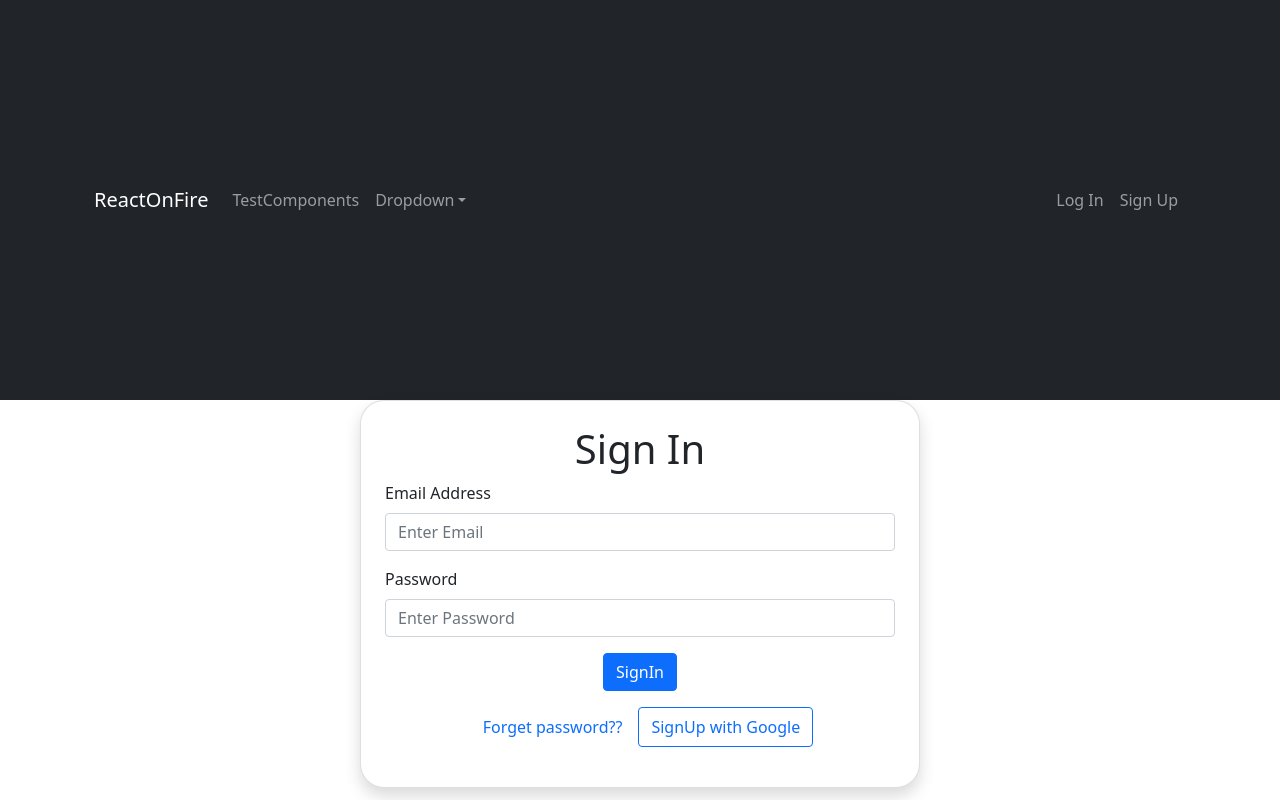
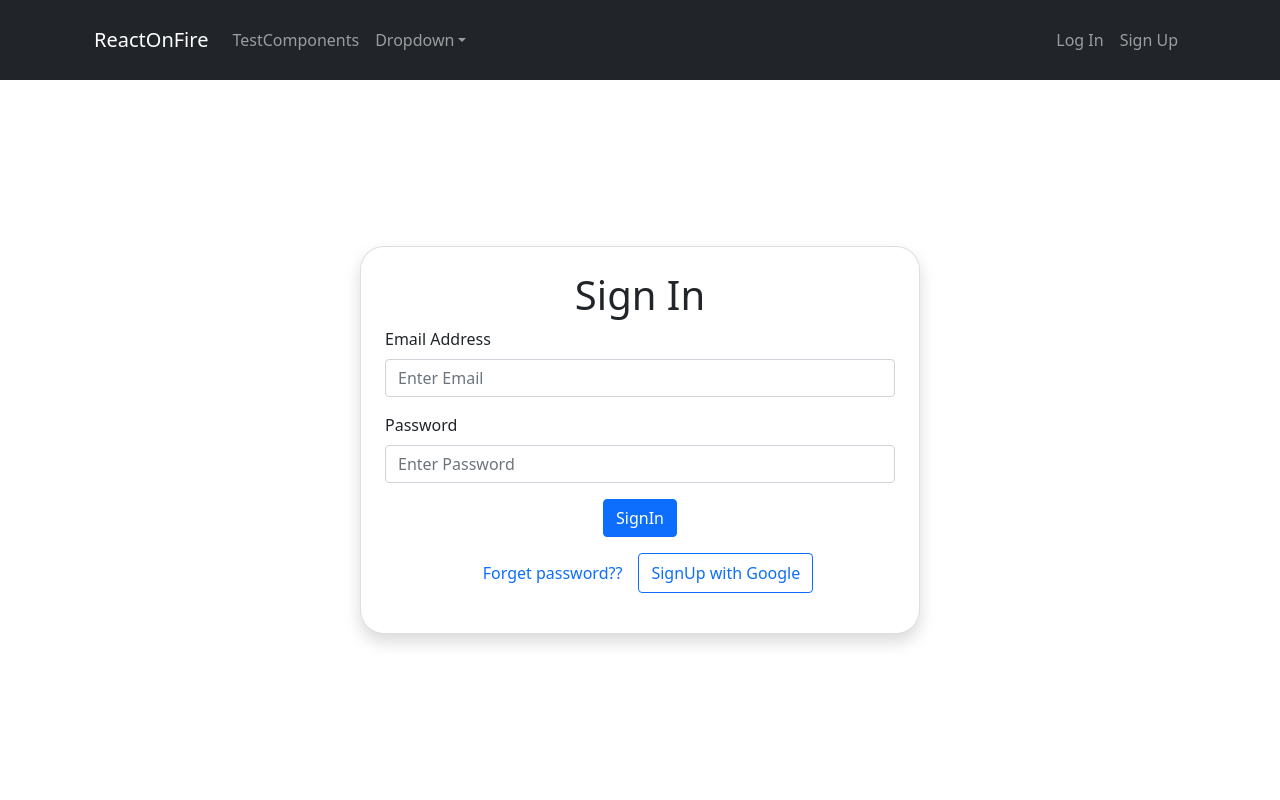
Before and after one commit to DevWill-Emme/ReactOnFire, a React (Create React App) app: page /login in a window 1280 px wide. Built offline with nearby package versions, Linux system fonts and the light colour scheme; no server answers.

Commit message:
fixing some views

```diff
--- a/src/components/Layout/index.jsx
+++ b/src/components/Layout/index.jsx
@@ -5,8 +5,8 @@ import './style.css'
 export default function Layout({children}) {
 	return (
 		<Container fluid id={"layoutContainer"}>
-			<Row className={'header'}>
-				<Navbar collapseOnSelect expand="md" bg="dark" variant="dark" className="position-sticky top-0">
+			<Row className={'header position-sticky top-0'}>
+				<Navbar collapseOnSelect expand="md" bg="dark" variant="dark">
 					<Container>
 						<Navbar.Brand>ReactOnFire</Navbar.Brand>
 						<Navbar.Toggle aria-controls="responsive-navbar-nav"/>
@@ -30,7 +30,7 @@ export default function Layout({children}) {
 				</Navbar>
 			</Row>
 			<Row className={"body"}>
-				<Col className={''} style={{height: "1rem"}}>{children}</Col>
+				<Col>{children}</Col>
 			</Row>
 		</Container>
 	)
--- a/src/components/Layout/style.css
+++ b/src/components/Layout/style.css
@@ -1,9 +1,9 @@
 .header {
-    height: 50% !important;
+    height: 10% !important;
 }
 
 .body {
-    height: 50% !important;
+    height: 90% !important;
 }
 
 .log {
--- a/src/components/SignForm/index.jsx
+++ b/src/components/SignForm/index.jsx
@@ -93,7 +93,7 @@ export default function SForm({
 
 	return (
 		<>
-			<Card className={`p-4 shadow ${center}`} style={{borderRadius: "1.5rem"}}>
+			<Card className={`p-4 shadow ${center}`} style={{borderRadius: "1.5rem", height: "fit-content"}}>
 				<Row className={center}>
 					<h1 className={"w-auto"}>{title}</h1>
 				</Row>
--- a/src/pages/Login/ResetPass/index.jsx
+++ b/src/pages/Login/ResetPass/index.jsx
@@ -23,8 +23,8 @@ export default function ResetPass() {
 	]
 
 	return (
-		<Container fluid className={'d-flex justify-content-center '}>
-			<Row style={{width: "35rem"}}>
+		<Container fluid className="d-flex justify-content-center h-100">
+			<Row style={{width: "35rem", alignItems: 'center'}}>
 				<SForm
 					btnValue={"Send Email"}
 					renderControl={formRender}
--- a/src/pages/Login/index.jsx
+++ b/src/pages/Login/index.jsx
@@ -35,8 +35,8 @@ function Login() {
 	]
 
 	return (
-		<Container fluid className="d-flex justify-content-center">
-			<Row style={{width: "35rem"}}>
+		<Container fluid className="d-flex justify-content-center h-100">
+			<Row style={{width: "35rem", alignItems: 'center'}}>
 				<SForm
 					title={"Sign In"}
 					btnValue={"SignIn"}
--- a/src/pages/Register/index.jsx
+++ b/src/pages/Register/index.jsx
@@ -32,8 +32,8 @@ function SignUp() {
 	]
 
 	return (
-		<Container fluid className="d-flex justify-content-center position-relative top-50">
-			<Row style={{width: "35rem"}}>
+		<Container fluid className="d-flex justify-content-center h-100">
+			<Row style={{width: "35rem", alignItems: 'center'}}>
 				<SForm
 					title={"Sign Up"}
 					btnValue={"SignUp"}
--- a/src/pages/Test/index.jsx
+++ b/src/pages/Test/index.jsx
@@ -85,8 +85,8 @@ export default function Test() {
             {
                 // TODO: this is the view of reset password
             }
-            <Container fluid id={"restPassword"} className={'d-flex justify-content-center d-none'}>
-                <Row style={{width: "35rem"}}>
+            <Container fluid className="d-flex justify-content-center h-100 d-none">
+                <Row style={{width: "35rem", alignItems: 'center'}}>
                     {(check)
                         ?// TODO redirect to login page
                         <Container className={`p-4 shadow d-flex justify-content-center`}
@@ -108,8 +108,8 @@ export default function Test() {
             {
                 // TODO: and this is the one to verify email
             }
-            <Container fluid id={"verifyEmail"} className={'d-flex justify-content-center d-none'}>
-                <Row style={{width: "35rem"}}>
+            <Container fluid className="d-flex justify-content-center h-100 d-none">
+                <Row style={{width: "35rem", alignItems: 'center'}}>
                     <h2>You email have been verify, thanks!!</h2>
                     <Link to={'/'} className={'b'}>Go Back</Link>
                 </Row>
```
